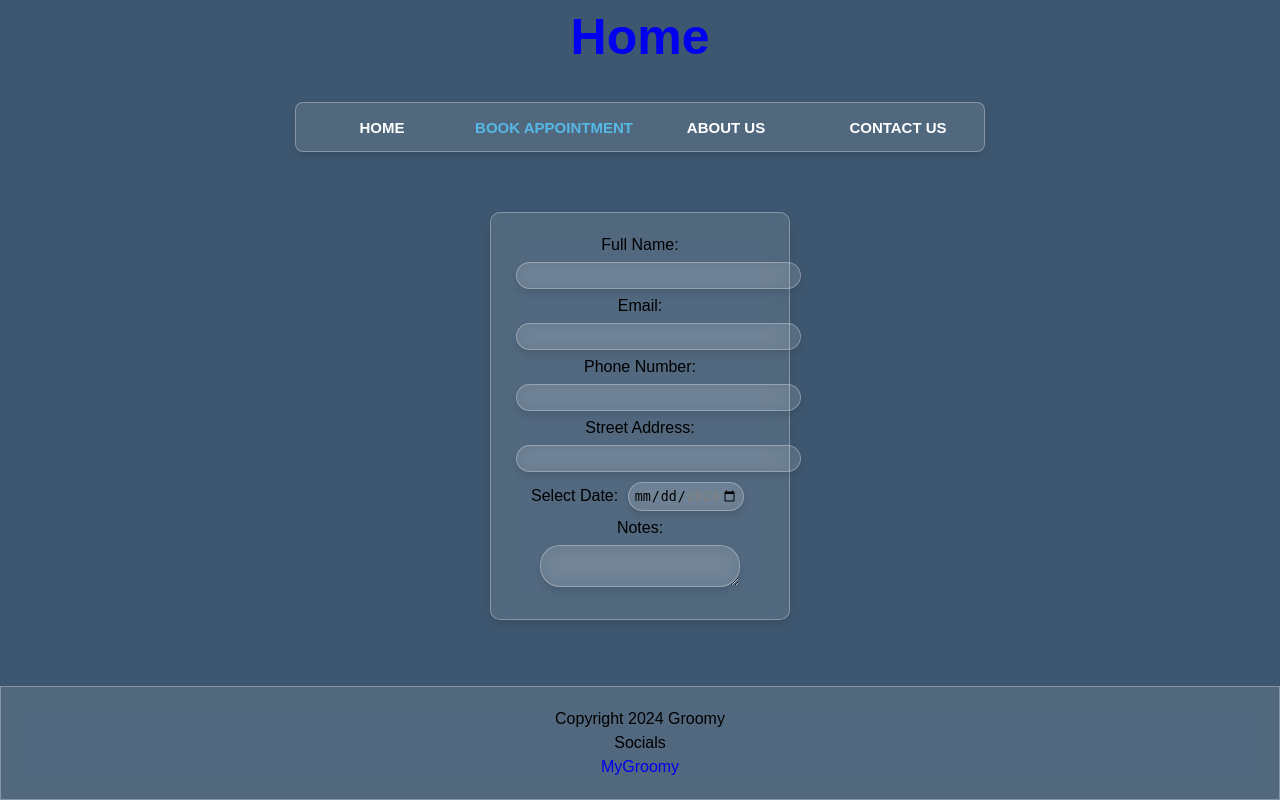
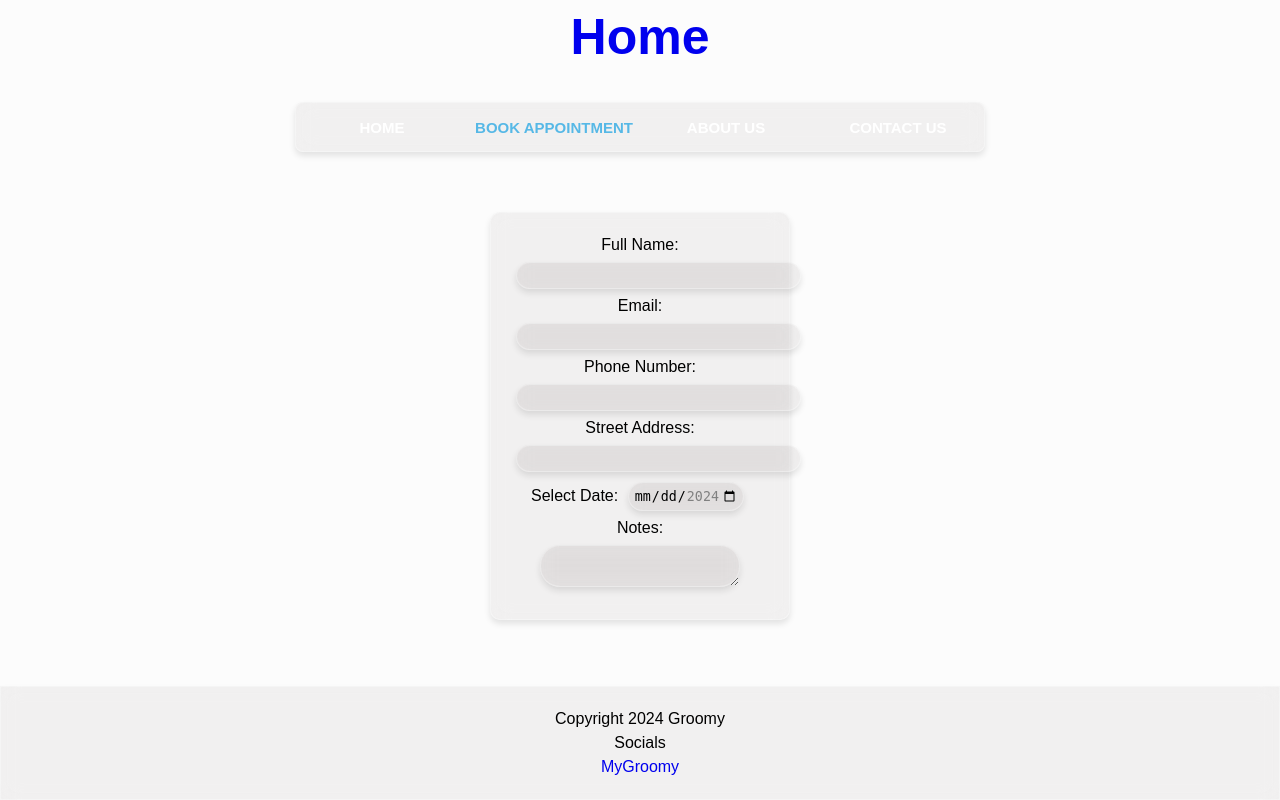
Before and after one commit to bsu-cs4360-software-engineering/groomy-table, a Flask app: page /appointments in a window 1280 px wide. Run offline with Flask 3, Linux system fonts and the light colour scheme; some libraries are stand-ins or nearby versions.

Commit message:
fixed css

```diff
--- a/static/css/main.css
+++ b/static/css/main.css
@@ -16,7 +16,8 @@ body {
     font-family: Arial, sans-serif;
     font-size: 16px;
     line-height: 1.5;
-    background: #3e5770;
+    background: #fcfcfc;
+
 }
 
 a {
@@ -55,7 +56,7 @@ footer{
     bottom: 0px;
     text-align: center;
     width: 100%;
-    background: rgba(255, 255, 255, 0.1);
+    background: rgba(145, 141, 141, 0.1);
     /* border-radius: 10px; */
     padding: 20px;
     backdrop-filter: blur(10px);
@@ -70,7 +71,7 @@ form{
     border: 1px solid var(--black);
     border-radius: 20px;
     justify-content: center;
-    background: rgba(255, 255, 255, 0.1);
+    background: rgba(145, 141, 141, 0.1);
     border-radius: 10px;
     padding: 20px;
     width: 300px;
@@ -80,7 +81,7 @@ form{
 }
 button{
     padding: 1px;
-    background: rgba(255, 255, 255, 0.1);
+    background: rgba(145, 141, 141, 0.1);
     backdrop-filter: blur(10px);
     box-shadow: 0 4px 6px rgba(0, 0, 0, 0.1);
     border: 1px solid rgba(255, 255, 255, 0.3);
@@ -91,13 +92,19 @@ button{
 section{
     display: flex;
     justify-content: center;
-    align-items: center;
+    /* align-items: center; */
     margin: 0;
 }
+h1{
+    padding: 10px;
+    text-align: center;
+}
+
+
 
 form input, textarea{
     border-radius: 20px;
-    background: rgba(255, 255, 255, 0.1);
+    background: rgba(145, 141, 141, 0.1);
     border: 1px solid rgba(255, 255, 255, 0.3);
     box-shadow: 0 4px 6px rgba(0, 0, 0, 0.1);
     backdrop-filter: blur(10px);
@@ -126,7 +133,7 @@ nav {
     border: 3px solid black;
     display: flex;
     justify-content: space-between;
-    background: rgba(255, 255, 255, 0.1);
+    background: rgba(145, 141, 141, 0.1);
     border: 1px solid rgba(255, 255, 255, 0.3);
     box-shadow: 0 4px 6px rgba(0, 0, 0, 0.1);
     backdrop-filter: blur(10px);
@@ -138,6 +145,9 @@ nav ul {
     margin: 0;
     list-style: none;
     width: 100%;
+}
+nav ul:empty{
+    display: none;
 }
 
 nav li {
@@ -164,7 +174,7 @@ nav a {
     border-radius: 20px;
     margin-left: 20px;
     font-weight: bold;
-    background: rgba(255, 255, 255, 0.1);
+    background: rgba(145, 141, 141, 0.1);
     border: 1px solid rgba(255, 255, 255, 0.3);
     box-shadow: 0 4px 6px rgba(0, 0, 0, 0.1);
     backdrop-filter: blur(10px);
--- a/templates/login.html
+++ b/templates/login.html
@@ -5,7 +5,8 @@
 {% endblock %}
 
 {% block content %}
-    <h1>Login</h1>
+<h1>Login</h1>
+<section>
     <form method="post" action="{{ url_for('auth.login') }}">
         {{ form.hidden_tag() }}
 
@@ -22,4 +23,5 @@
 
         {{ form.submit() }}
     </form>
+</section>
 {% endblock %}
```
